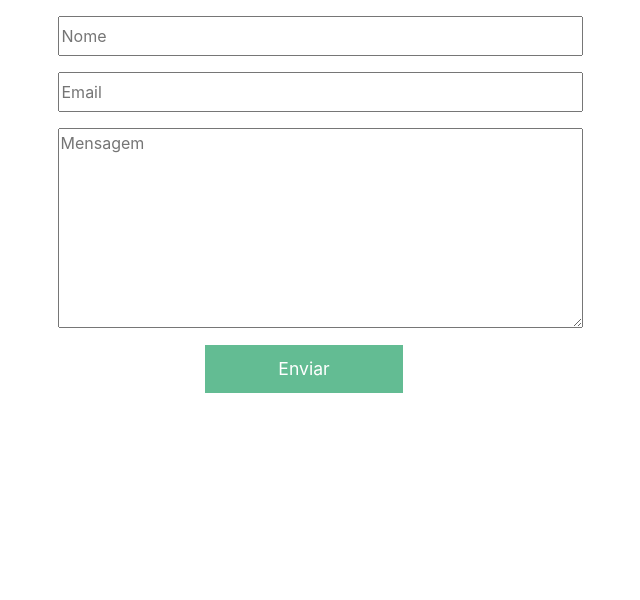
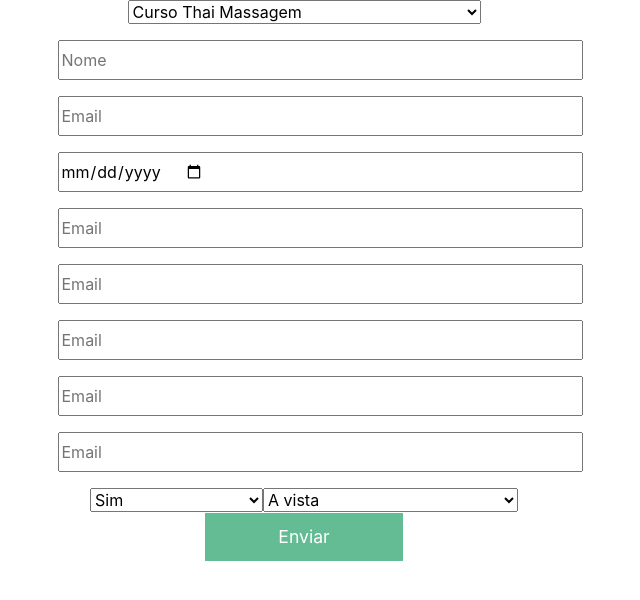
Before and after one commit to Marcicano/sabaai, a React (Create React App) app: page / in a window 1280 px wide. Shown: the top 600 px of the page, without its empty margins (336-976 px from the left). Built offline with nearby package versions, Linux system fonts and the light colour scheme.

Commit message:
Ficha de inscricao

```diff
--- a/public/index.html
+++ b/public/index.html
@@ -38,8 +38,18 @@
     </form>
 
     <form name="ficha" netlify netlify-honeypot="bot-field" hidden>
+      <input type="select" name="selectcourse">
       <input type="text" name="name" />
       <input type="email" name="email" />
+      <input type="text" name="name" />
+      <input type="text" name="dtnasc" />
+      <input type="text" name="cpf" />
+      <input type="text" name="endereco" />
+      <input type="text" name="bairro" />
+      <input type="text" name="cidade" />
+      <input type="text" name="cep" />
+      <input type="select" name="selectITM">
+      <input type="select" name="selectPgto">
       <textarea name="message"></textarea>
     </form>
 
--- a/src/components/Ficha.js
+++ b/src/components/Ficha.js
@@ -10,11 +10,10 @@ const encode = (data) => {
 export class Ficha extends Component {
     constructor(props) {
         super(props);
-        this.state = { name: "", email: "", message: "" };
+        this.state = { name: "", email: "", selectcourse: "", dtnasc: "", cpf: "", endereco: "", bairro: "", cidade: "", cep: "", selectITM: "", selectPgto: "" };
     }
 
-    /* Here’s the juicy bit for posting the form submission */
-
+    /* Here’s the juicy bit for posting the form submission */I
     handleSubmit = e => {
         fetch("/", {
             method: "POST",
@@ -30,17 +29,38 @@ export class Ficha extends Component {
     handleChange = e => this.setState({ [e.target.name]: e.target.value });
 
     render() {
-        const { name, email, message } = this.state;
+        const { selectcourse, name, email, dtnasc, cpf, endereco, bairro, cidade, cep, selectITM, selectPgto} = this.state;
         return (
             <Container>
                 <form onSubmit={this.handleSubmit}>
                     <Col x="12" md={{ size: 6, offset: 3 }} className="FaleConosco-content">
+                        <select type="select" name="selectcourse" value={selectcourse} onChange={this.handleChange}>
+                            <option>Curso Thai Massagem</option>
+                            <option>Curso Thai Massagem Compressa de Ervas</option>
+                            <option>Reflexologia Podal</option>
+                            <option>Spa Tailandes</option>
+                            <option>Tok Sen</option>
+                            <option>Retiro</option>
+                        </select>
                         <input type="text" placeholder="Nome" name="name" value={name} onChange={this.handleChange} />
                         <input type="email" placeholder="Email" name="email" value={email} onChange={this.handleChange} />
-                    </Col>
+                        <input type="date" placeholder="Nome" name="dtnasc" value={dtnasc} onChange={this.handleChange} />
+                        <input type="text" placeholder="Email" name="email" value={cpf} onChange={this.handleChange} />
+                        <input type="text" placeholder="Email" name="endereco" value={endereco} onChange={this.handleChange} />
+                        <input type="text" placeholder="Email" name="bairro" value={bairro} onChange={this.handleChange} />
+                        <input type="text" placeholder="Email" name="cidade" value={cidade} onChange={this.handleChange} />
+                        <input type="text" placeholder="Email" name="cep" value={cep} onChange={this.handleChange} />
 
-                    <Col x="12" md={{ size: 6, offset: 3 }} className="FaleConosco-content">
-                        <textarea name="message" rows="5" placeholder="Mensagem" value={message} onChange={this.handleChange} />
+                        <select type="select" name="selectITM" value={selectITM} onChange={this.handleChange}>
+                            <option>Sim  </option>
+                            <option>Nao</option>
+                            <option>Decidirei mais tarde</option>
+                        </select>
+
+                        <select type="select" name="selectPgto" value={selectPgto} onChange={this.handleChange}>
+                            <option>A vista</option>
+                            <option>Parcelado no cartao de credito</option>
+                        </select>
                     </Col>
 
                     <button type="submit" className="FaleConosco-Btn">Enviar</button>
```
